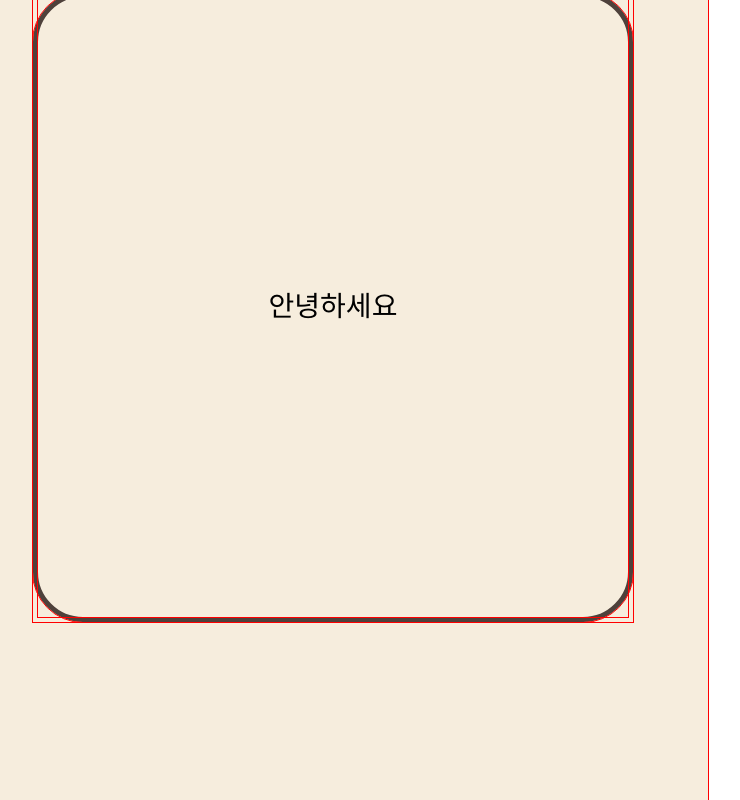
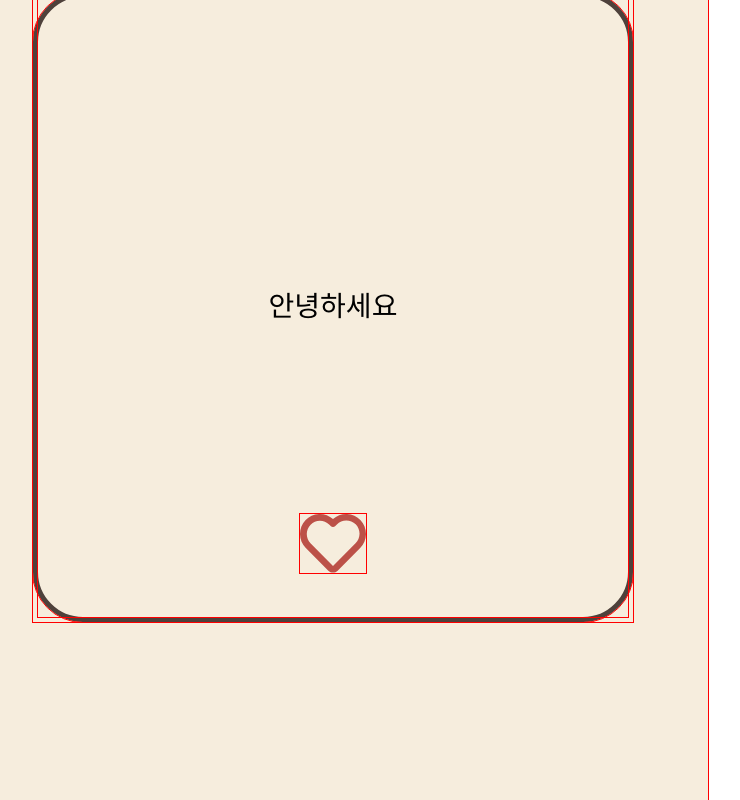
Before and after one commit to devBuzz142/numanku-fe, a React (Create React App) app: page /view/kuki in a window 1280 px wide. Shown: the part 824-1624 px from the top of the page, without its empty margins (42-782 px from the left). Built offline with nearby package versions, Linux system fonts and the light colour scheme; a web font is replaced by a local one.

Commit message:
feat: HearIcon 구현, 적용

```diff
--- a/src/components/Icon/Icon.jsx
+++ b/src/components/Icon/Icon.jsx
@@ -1,7 +1,8 @@
 import ICON_HELP_CIRCLE from '../../assets/icons/help_circle.png';
 import ICON_IMAGE_CIRCLE from '../../assets/icons/image_circle.svg';
 import ICON_BACK_FILL from '../../assets/icons/back_fill.svg';
-import ICON_UNDO from "../../assets/icons/undo.svg";
+import ICON_UNDO from '../../assets/icons/undo.svg';
+import ICON_HEART_LINE from '../../assets/icons/heart_line.svg';
 
 const Icon = ({ name, ...props }) => {
   switch (name) {
@@ -13,6 +14,8 @@ const Icon = ({ name, ...props }) => {
       return <img src={ICON_BACK_FILL} alt="back_fill" {...props} />;
     case 'UNDO':
       return <img src={ICON_UNDO} alt="undo" {...props} />;
+    case 'HEART_LINE':
+      return <img src={ICON_HEART_LINE} alt="heart_line" {...props} />;
     default:
       return null;
   }
--- a/src/pages/ViewKukiPage/ViewKukiPage.jsx
+++ b/src/pages/ViewKukiPage/ViewKukiPage.jsx
@@ -17,6 +17,9 @@ const ViewKukiPage = () => {
       <S.ContentContainer>
         <SpeechBubble>
           <S.ContentWrapper>안녕하세요</S.ContentWrapper>
+          <S.HeartWrapper>
+            <Icon name="HEART_LINE" />
+          </S.HeartWrapper>
         </SpeechBubble>
       </S.ContentContainer>
     </S.ViewKukiPage>
--- a/src/pages/ViewKukiPage/ViewKukiPage.style.jsx
+++ b/src/pages/ViewKukiPage/ViewKukiPage.style.jsx
@@ -65,3 +65,13 @@ export const ContentWrapper = styled.div`
   font-family: 'UhBeeZZIBA-Regular';
   font-size: 28px;
 `;
+
+export const HeartWrapper = styled.div`
+  position: absolute;
+  bottom: 44px;
+
+  left: 50%;
+  transform: translateX(-50%);
+
+  width: 66px;
+`;
```
Also changed, not shown: src/assets/icons/heart_line.svg (added).
